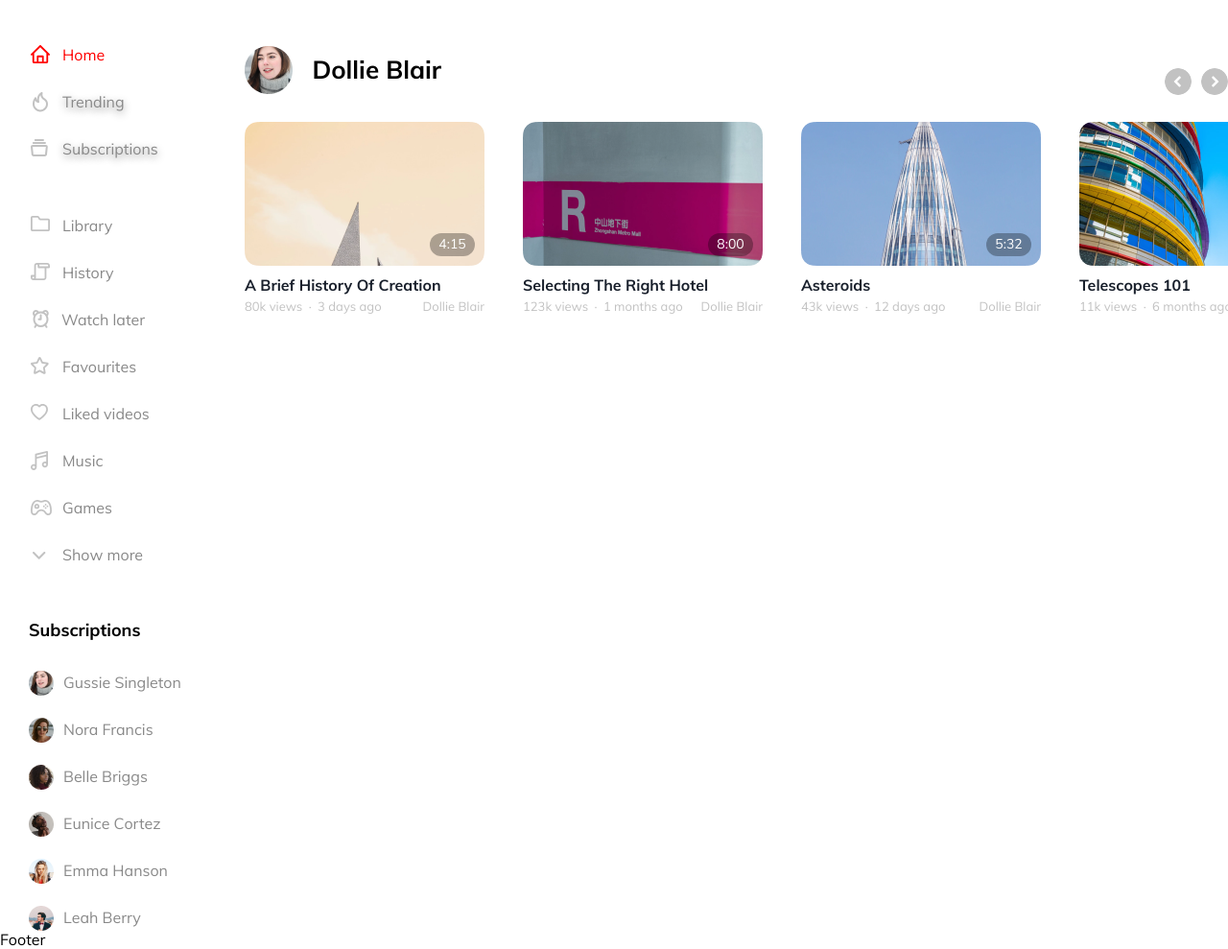
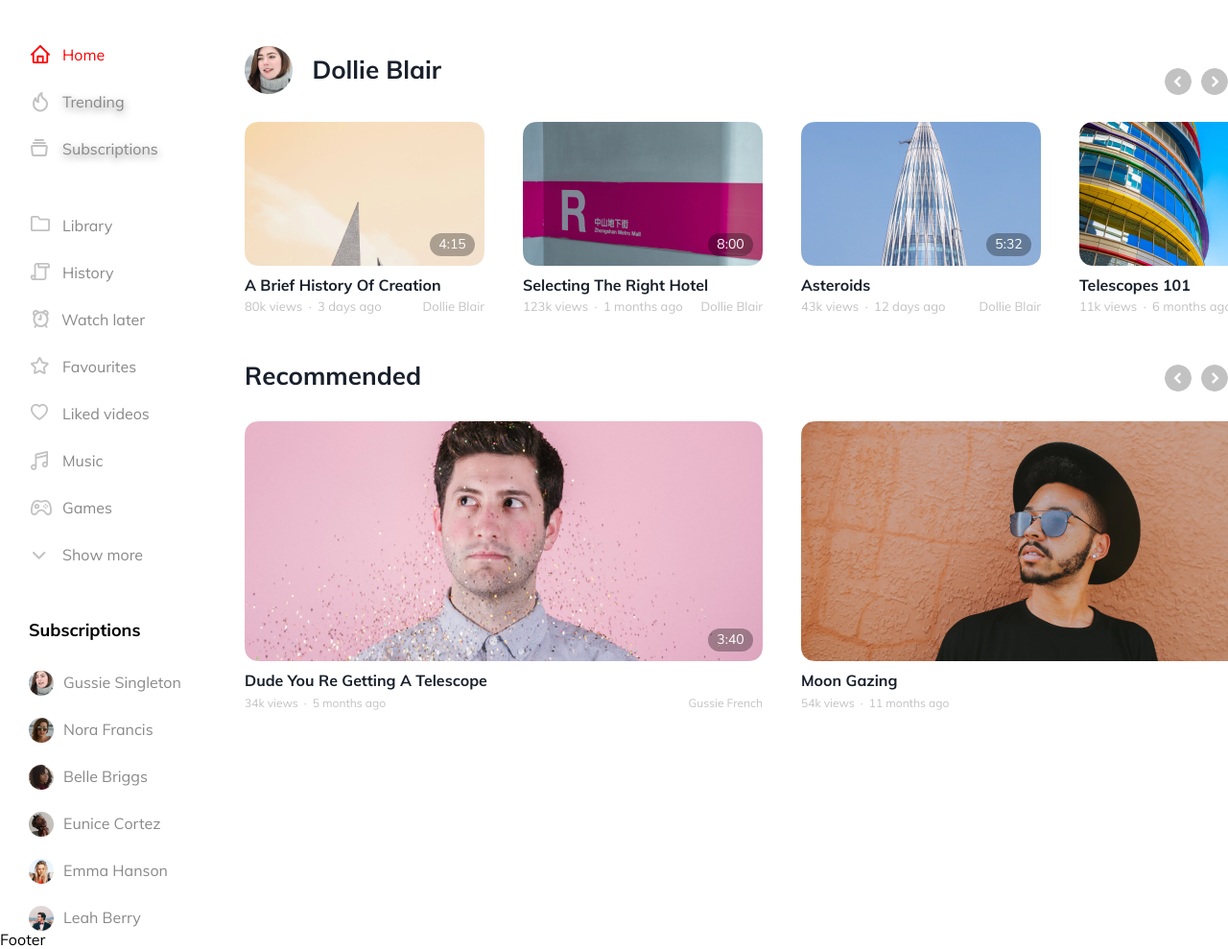
Before and after one commit to AlekseyYuriev/YouTube-Redesign-Concept, a plain HTML site: page index.html in a window 1280 px wide. Shown: the part 67-1056 px from the top of the page at 96% size. Drawn offline with Linux system fonts and the light colour scheme.

Commit message:
feat: recommended section added

```diff
--- a/index.html
+++ b/index.html
@@ -194,7 +194,7 @@
         </section>
       </aside>
       <main class="main">
-        <div class="main__user">
+        <section class="main__user">
           <div class="main__user-container">
             <img src="./images/avatar.png" alt="User avatar" class="main__avatar" />
             <h1 class="main__user-name">Dollie Blair</h1>
@@ -203,8 +203,8 @@
             <button class="main__button"></button>
             <button class="main__button"></button>
           </div>
-        </div>
-        <div class="video">
+        </section>
+        <section class="video">
           <div class="video__card">
             <div
               style="background-image: url('./images/cover1.png')"
@@ -307,7 +307,69 @@
               <p class="video__user">Dollie Blair</p>
             </div>
           </div>
-        </div>
+        </section>
+        <section class="recommended">
+          <div class="recommended__container">
+            <h2 class="recommended__title">Recommended</h2>
+            <div class="recommended__slider">
+              <button class="recommended__button"></button>
+              <button class="recommended__button"></button>
+            </div>
+          </div>
+          <div class="recommended__videos">
+            <div class="recommended__card">
+              <div
+                style="background-image: url('./images/recommended1.png')"
+                class="recommended__preview"
+              >
+                <p class="recommended__duration">3:40</p>
+              </div>
+              <p class="recommended__name">Dude You Re Getting A Telescope</p>
+              <div class="recommended__info">
+                <p class="recommended__views">
+                  34k views
+                  <span class="recommended__point">·</span>
+                  5 months ago
+                </p>
+                <p class="recommended__author">Gussie French</p>
+              </div>
+            </div>
+            <div class="recommended__card">
+              <div
+                style="background-image: url('./images/recommended2.png')"
+                class="recommended__preview"
+              >
+                <p class="recommended__duration">2:12</p>
+              </div>
+              <p class="recommended__name">Moon Gazing</p>
+              <div class="recommended__info">
+                <p class="recommended__views">
+                  54k views
+                  <span class="recommended__point">·</span>
+                  11 months ago
+                </p>
+                <p class="recommended__author">Edward Osborne</p>
+              </div>
+            </div>
+            <div class="recommended__card">
+              <div
+                style="background-image: url('./images/recommended3.png')"
+                class="recommended__preview"
+              >
+                <p class="recommended__duration">2:12</p>
+              </div>
+              <p class="recommended__name">Moon Gazing</p>
+              <div class="recommended__info">
+                <p class="recommended__views">
+                  125k views
+                  <span class="recommended__point">·</span>
+                  4 months ago
+                </p>
+                <p class="recommended__author">Dollie Blair</p>
+              </div>
+            </div>
+          </div>
+        </section>
       </main>
     </div>
     <footer class="footer">Footer</footer>
--- a/style.css
+++ b/style.css
@@ -376,6 +376,7 @@
   font-size: 26px;
   line-height: 32.63px;
   font-weight: 700;
+  color: #19202c;
 }
 
 .main__slider {
@@ -472,6 +473,113 @@
   color: #c2c2c2;
 }
 
+.recommended {
+  max-width: 1700px;
+  width: 100%;
+  padding-top: 49px;
+  display: flex;
+  flex-direction: column;
+  overflow: hidden;
+}
+
+.recommended__container {
+  max-width: 1516px;
+  width: 100%;
+  display: flex;
+  justify-content: space-between;
+}
+.recommended__title {
+  margin: 0;
+  font-size: 26px;
+  line-height: 32.63px;
+  font-weight: 700;
+  color: #19202c;
+}
+.recommended__slider {
+  padding-top: 4px;
+  width: 66px;
+  height: 28px;
+  display: flex;
+  justify-content: space-between;
+}
+.recommended__button {
+  width: 28px;
+  height: 28px;
+  border-radius: 50%;
+  border: none;
+  cursor: pointer;
+  background-color: transparent;
+  background-image: url('./images/left.png');
+}
+
+.recommended__button:last-child {
+  background-image: url('./images/right.png');
+}
+
+.recommended__videos {
+  padding-top: 30px;
+  display: flex;
+  gap: 40px;
+  overflow: scroll;
+}
+.recommended__card {
+  width: 540px;
+  display: flex;
+  flex-direction: column;
+}
+.recommended__preview {
+  width: 540px;
+  height: 250px;
+  max-width: 100%;
+  background-position: center;
+  background-size: cover;
+  background-repeat: no-repeat;
+  border-radius: 12px;
+}
+.recommended__duration {
+  margin: 0;
+  width: 47px;
+  height: 24px;
+  border-radius: 12px;
+  color: #ffffff;
+  font-size: 14px;
+  line-height: 17.57px;
+  background-color: rgba(0, 0, 0, 0.3);
+  display: flex;
+  justify-content: center;
+  align-items: center;
+  position: relative;
+  top: 216px;
+  left: 483px;
+}
+.recommended__name {
+  margin: 10px 0 6px 0;
+  font-size: 16px;
+  line-height: 20.08px;
+  font-weight: 700;
+  color: #19202c;
+}
+.recommended__info {
+  display: flex;
+  justify-content: space-between;
+}
+.recommended__views {
+  width: 155px;
+  margin: 0;
+  font-size: 12px;
+  line-height: 15.06px;
+  color: #c2c2c2;
+}
+.recommended__point {
+  margin: 0 3px 0 3px;
+}
+.recommended__author {
+  margin: 0;
+  font-size: 12px;
+  line-height: 15.06px;
+  color: #c2c2c2;
+}
+
 .footer {
   max-width: 1800px;
 }
```
Also changed, not shown: images/recommended1.png (added), images/recommended2.png (added), images/recommended3.png (added).
